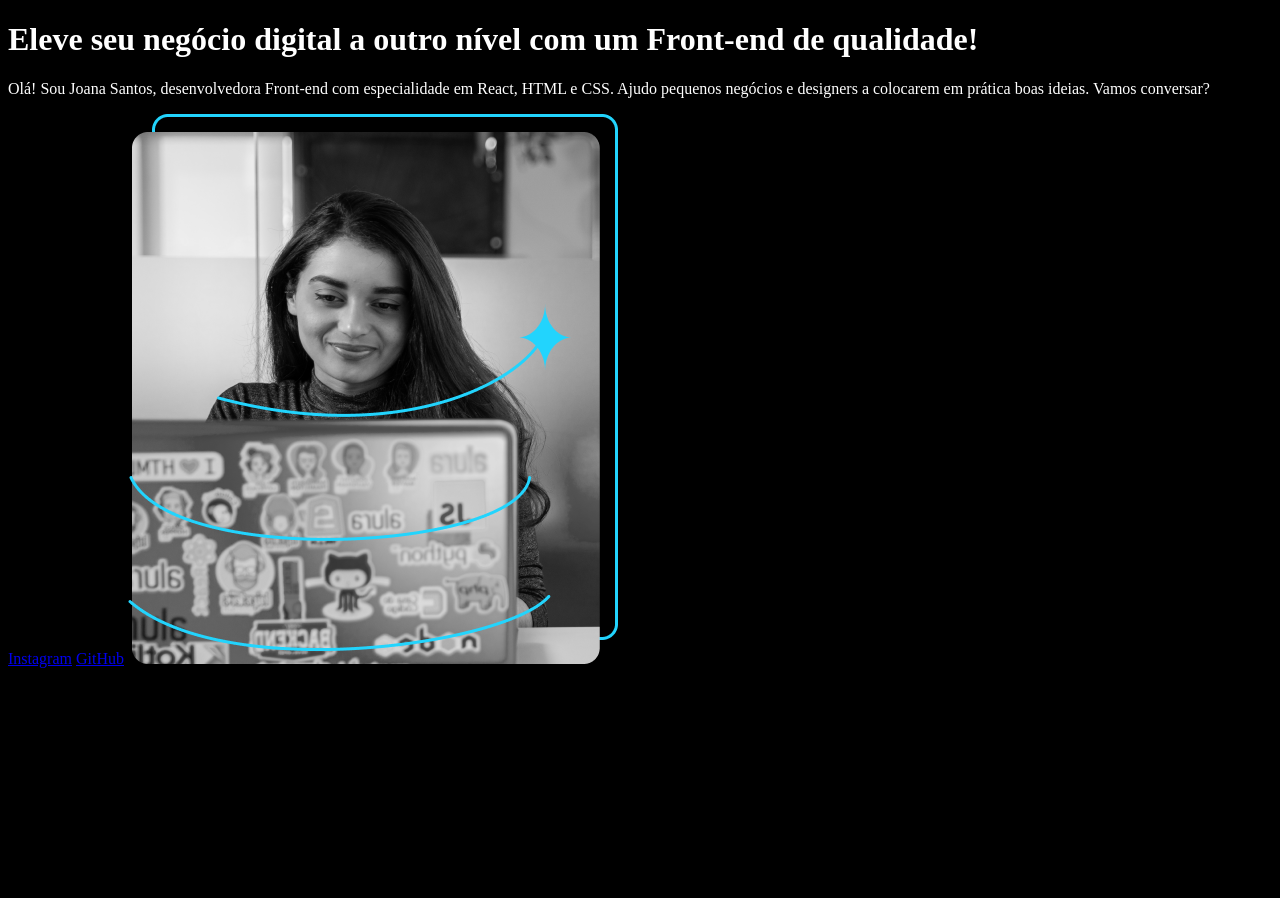
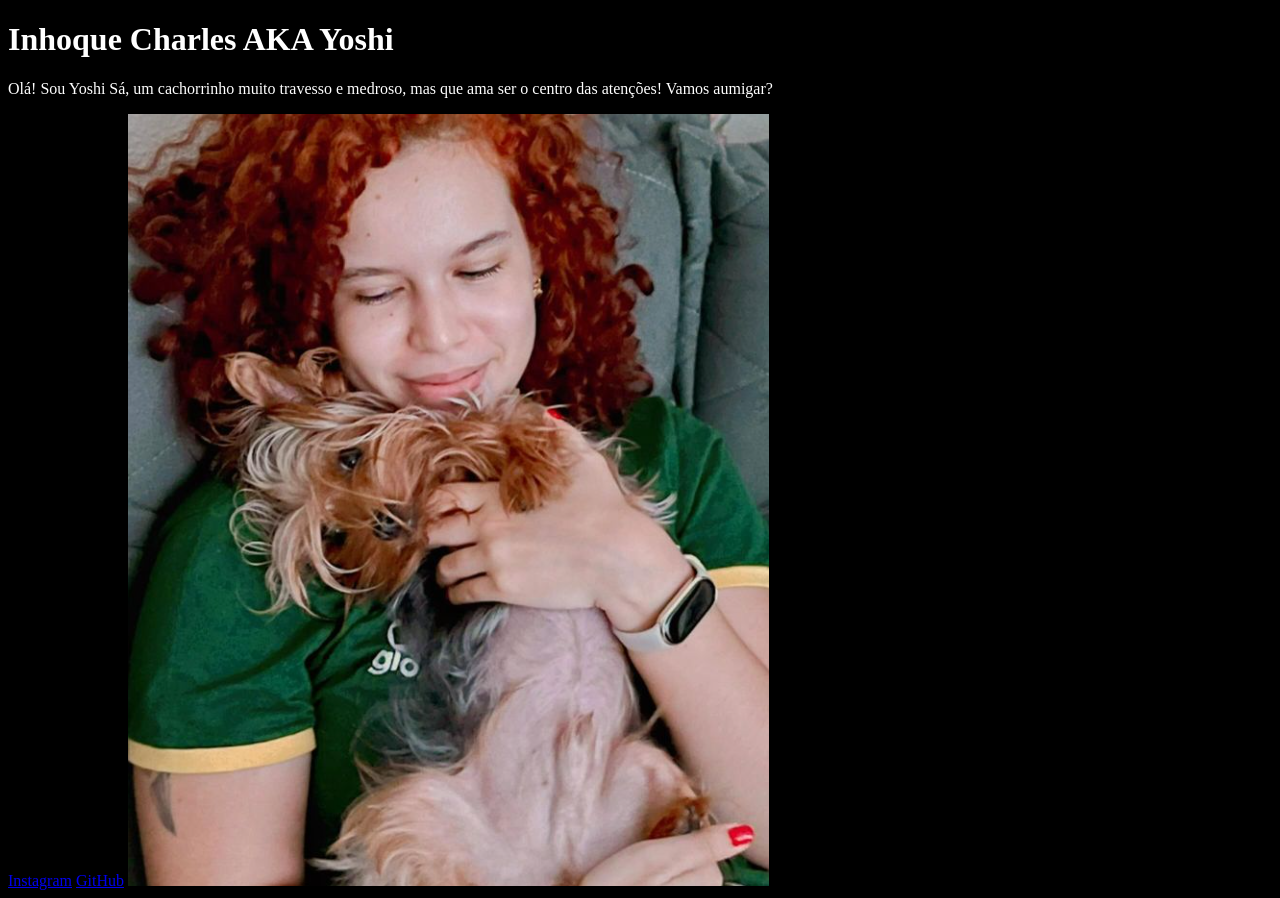
Before and after one commit to Annalu-Sa/Curso-1-de-HTML-e-CSS, a plain HTML site: page Modulo4/index.html in a window 1280 px wide. Before the commit the page ends 800 px from the top, so only its background shows below. Drawn offline with Linux system fonts and the light colour scheme.

Commit message:
Add files via upload

```diff
--- a/Modulo4/index.html
+++ b/Modulo4/index.html
@@ -11,17 +11,13 @@
     <header></header>
     <main>
         <h1>
-            Eleve seu negócio digital a outro nível
-            <strong>com um Front-end de qualidade!
+            Inhoque Charles
+            <strong>AKA Yoshi
             </strong></h1>
-            <p>Olá! Sou Joana Santos, desenvolvedora
-            Front-end com especialidade em React, HTML e
-            CSS. Ajudo pequenos negócios e designers a
-            colocarem em prática boas ideias. Vamos
-            conversar?</p>
-            <a href="https://instagram.com/rafaballerini">Instagram</a>
-            <a href="https://github.com/guilhermeonrails">GitHub</a>
-            <img src="imagem.png" alt="Foto da Joana Santos programando">
+            <p>Olá! Sou Yoshi Sá, um cachorrinho muito travesso e medroso, mas que ama ser o centro das atenções! Vamos aumigar?</p>
+            <a href="https://instagram.com/yoshi.york_">Instagram</a>
+            <a href="https://github.com/Annalu-Sa">GitHub</a>
+            <img src="AnnaYoshi.png" alt="Yoshi e uma de suas humanas">
     </main>
     <footer></footer>
 </body>
```
Also changed, not shown: Modulo3/index.html (+8 -7 lines), Modulo4/AnnaYoshi.png (added).
